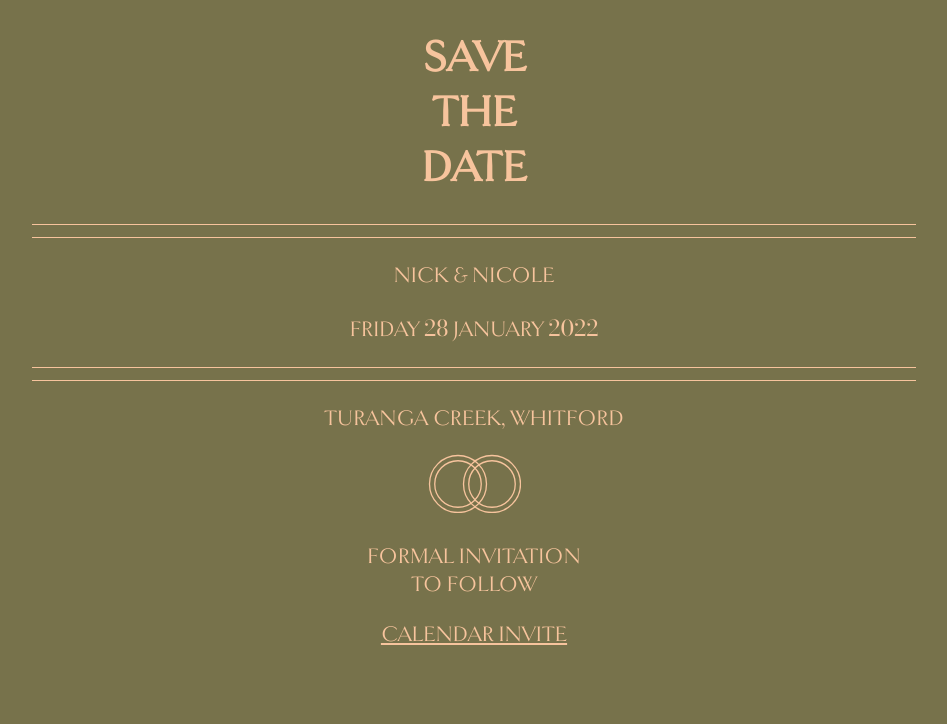
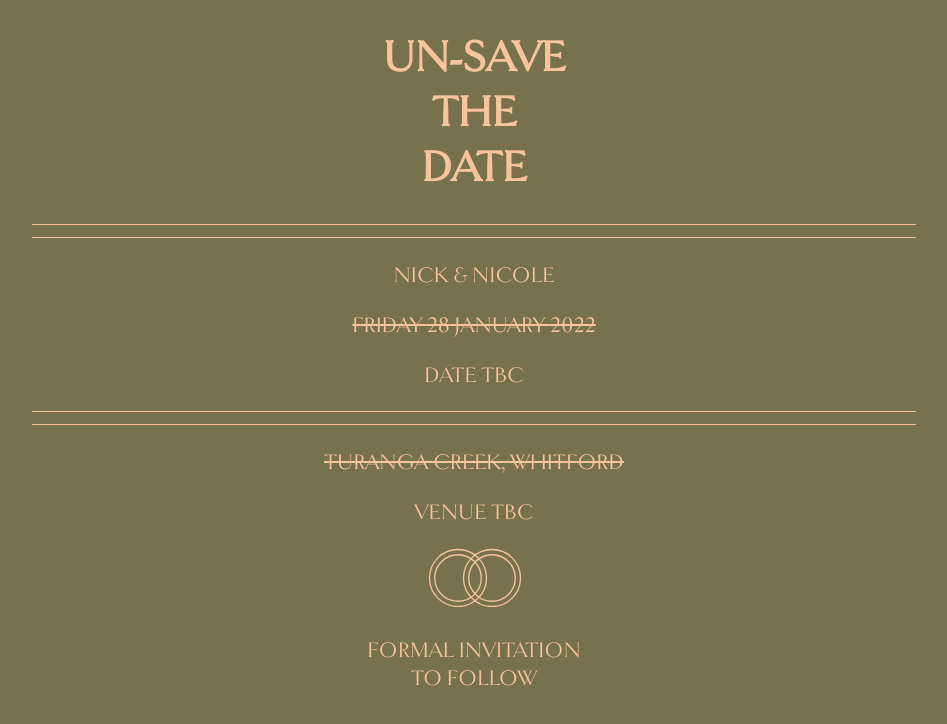
Before and after one commit to nwbort/nwbort.github.io, a plain HTML site: page index.html in a window 1280 px wide. Shown: the whole page, without its empty margins (166-1113 px from the left). Drawn offline with nearby package versions, Linux system fonts and the light colour scheme.

Commit message:
Unsave the date

```diff
--- a/index.html
+++ b/index.html
@@ -24,24 +24,27 @@ hr {
   border-top: 1px solid #F7C49D;
   padding: 0;
 }
+
 </style>
 </head>
 
 <body>
 
-<h1>SAVE<br>THE<br>DATE</h1>
+<h1>UN-SAVE<br>THE<br>DATE</h1>
 <hr><hr>
 <p>NICK & NICOLE</p>
 
-<p>FRIDAY <span style="font-family: 'Bodoni Moda'">28</span> JANUARY <span style="font-family: 'Bodoni Moda'">2022</span></p>
+<div style = "text-decoration: line-through"><p>FRIDAY <span>28</span> JANUARY <span>2022</span></p></div>
+<div><p>DATE TBC</p></div>
 <hr><hr>
-<p>TURANGA CREEK, WHITFORD</p>
+<div style = "text-decoration: line-through"><p>TURANGA CREEK, WHITFORD</p></div>
+<div><p>VENUE TBC</p></div>
 
 <img src="rings.svg" alt="Two rings">
 
 <p>FORMAL INVITATION<br>TO FOLLOW</p>
 
-<a href="Save the date - Nick and Nicole - 28 01 2022.ics">CALENDAR INVITE</a>
+<!---<a href="Save the date - Nick and Nicole - 28 01 2022.ics">CALENDAR INVITE</a> --->
 
 </body>
 </html>
```
